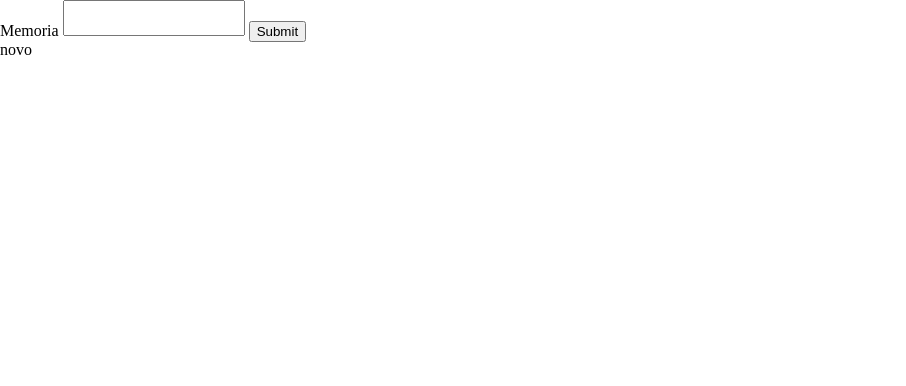
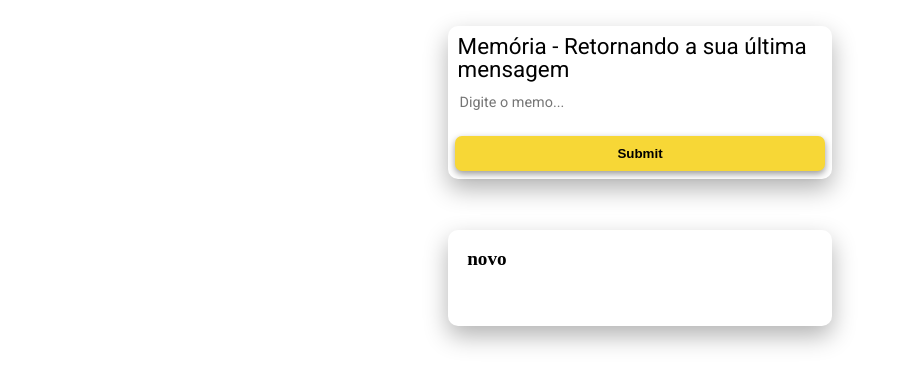
Before and after one commit to GabrielVVVP/EX2-Prova-TecWeb, a Django app: page / in a window 1280 px wide. Shown: the top 386 px of the page, without its empty margins (0-906 px from the left). Run offline with Django 3.2, Linux system fonts and the light colour scheme; data comes from the database, SQL or seed files in the repository; both versions use the stored data as it was after the commit; some libraries are stand-ins or nearby versions.

Commit message:
pagina memo com GET e POST e CSS conceito A

```diff
--- a/memo/memos/static/memos/css/memo.css
+++ b/memo/memos/static/memos/css/memo.css
@@ -73,6 +73,16 @@ textarea {
   background-color: transparent;
 }
 
+.resp{
+  margin-left: 2.5%;
+  margin-top: 2.5%;
+  font-family: 'Roboto', sans-serif;
+  font-size: 2em;
+  border: none;
+  display: flex;
+  background-color: transparent;
+}
+
 .autoresize{
   font-family: 'Roboto', sans-serif;
   border: 0px;
@@ -107,7 +117,7 @@ textarea {
   /* flex-wrap:wrap; */
   font-weight: bold;
   font-size: 1.2em;
-  margin: 5% 10% 15% 5%;
+  margin: 5% 5% 15% 5%;
 }
 .card-content{
   flex-wrap:wrap;
--- a/memo/memos/templates/memos/index.html
+++ b/memo/memos/templates/memos/index.html
@@ -3,14 +3,18 @@
 
 {% block content %}
 
-<form method="post">
-{% csrf_token %}
-  <label for="detalhes">Memoria</label>
-  <textarea class="texto_area" id="detalhes" name="detalhes"></textarea>
-  <input type="submit"/>
-</form>
+<main class="container">
+    <form class="form-card" method="post" >
+        {% csrf_token %}
+        <label class="form-card-title" for="detalhes">Memória - Retornando a sua última mensagem</label>
+        <textarea class="autoresize" id="detalhes" name="detalhes" placeholder="Digite o memo..."></textarea>
+        <input class="btn" type="submit"/>
+    </form>
 
-<ul>
-  <li>{{memo}}</li>
-</ul>
+    <form class="form-card">
+    <ul>
+    <li class="card-title">{{memo}}</li>
+    </ul>
+    </form>
+</main>
 {% endblock %}
```
Also changed, not shown: memo/db.sqlite3.
